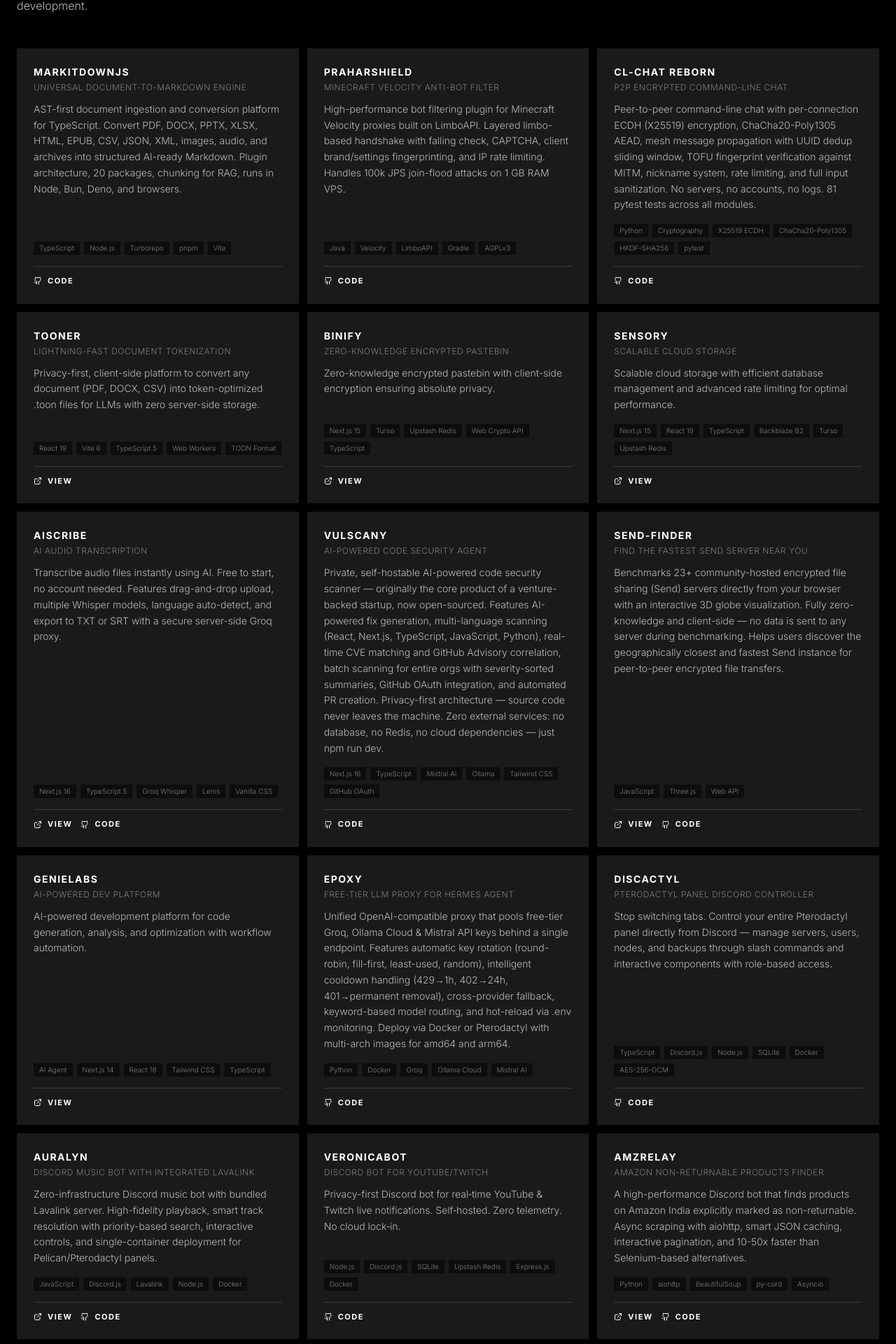
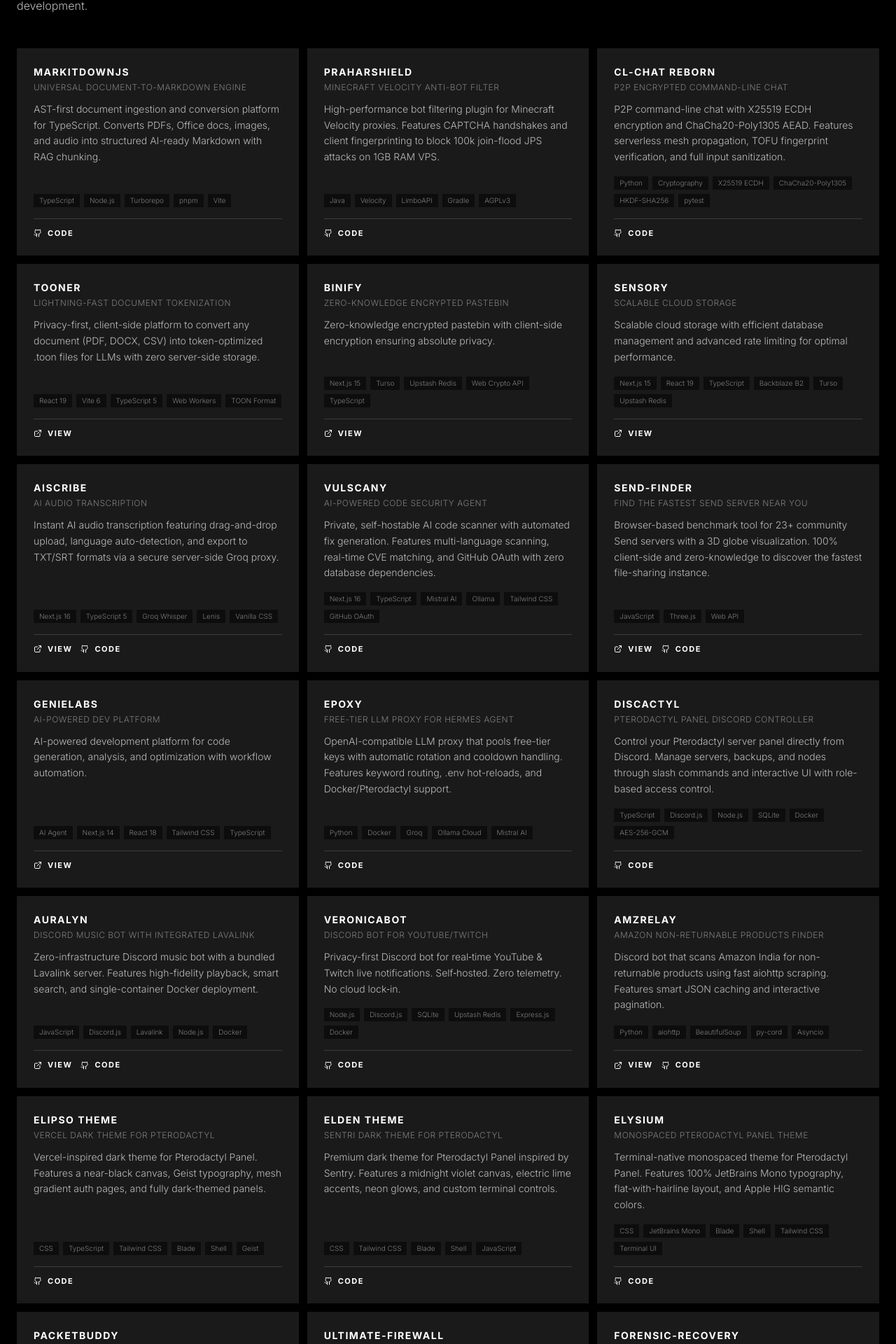
Before and after one commit to instax-dutta/Portfoliov4, a Next.js app: page /projects in a window 1280 px wide. Shown: the part 252-2172 px from the top of the page at 70% size. Built offline with nearby package versions, Linux system fonts and the light colour scheme.

Commit message:
style: shorten project descriptions to optimize grid layout

```diff
--- a/app/projects/ProjectsClient.tsx
+++ b/app/projects/ProjectsClient.tsx
@@ -9,7 +9,7 @@ const projects = [
   {
     title: "MarkItDownJS",
     subtitle: "Universal Document-to-Markdown Engine",
-    description: "AST-first document ingestion and conversion platform for TypeScript. Convert PDF, DOCX, PPTX, XLSX, HTML, EPUB, CSV, JSON, XML, images, audio, and archives into structured AI-ready Markdown. Plugin architecture, 20 packages, chunking for RAG, runs in Node, Bun, Deno, and browsers.",
+    description: "AST-first document ingestion and conversion platform for TypeScript. Converts PDFs, Office docs, images, and audio into structured AI-ready Markdown with RAG chunking.",
     technologies: ["TypeScript", "Node.js", "Turborepo", "pnpm", "Vite"],
     link: "https://github.com/instax-dutta/MarkItDownJS",
     github: "https://github.com/instax-dutta/MarkItDownJS",
@@ -17,7 +17,7 @@ const projects = [
   {
     title: "PraharShield",
     subtitle: "Minecraft Velocity Anti-Bot Filter",
-    description: "High-performance bot filtering plugin for Minecraft Velocity proxies built on LimboAPI. Layered limbo-based handshake with falling check, CAPTCHA, client brand/settings fingerprinting, and IP rate limiting. Handles 100k JPS join-flood attacks on 1 GB RAM VPS.",
+    description: "High-performance bot filtering plugin for Minecraft Velocity proxies. Features CAPTCHA handshakes and client fingerprinting to block 100k join-flood JPS attacks on 1GB RAM VPS.",
     technologies: ["Java", "Velocity", "LimboAPI", "Gradle", "AGPLv3"],
     link: "https://github.com/instax-dutta/PraharShield",
     github: "https://github.com/instax-dutta/PraharShield",
@@ -25,7 +25,7 @@ const projects = [
   {
     title: "CL-Chat Reborn",
     subtitle: "P2P Encrypted Command-Line Chat",
-    description: "Peer-to-peer command-line chat with per-connection ECDH (X25519) encryption, ChaCha20-Poly1305 AEAD, mesh message propagation with UUID dedup sliding window, TOFU fingerprint verification against MITM, nickname system, rate limiting, and full input sanitization. No servers, no accounts, no logs. 81 pytest tests across all modules.",
+    description: "P2P command-line chat with X25519 ECDH encryption and ChaCha20-Poly1305 AEAD. Features serverless mesh propagation, TOFU fingerprint verification, and full input sanitization.",
     technologies: ["Python", "Cryptography", "X25519 ECDH", "ChaCha20-Poly1305", "HKDF-SHA256", "pytest"],
     link: "https://github.com/instax-dutta/cl-chat-reborn",
     github: "https://github.com/instax-dutta/cl-chat-reborn",
@@ -55,7 +55,7 @@ const projects = [
   {
     title: "AiScribe",
     subtitle: "AI Audio Transcription",
-    description: "Transcribe audio files instantly using AI. Free to start, no account needed. Features drag-and-drop upload, multiple Whisper models, language auto-detect, and export to TXT or SRT with a secure server-side Groq proxy.",
+    description: "Instant AI audio transcription featuring drag-and-drop upload, language auto-detection, and export to TXT/SRT formats via a secure server-side Groq proxy.",
     technologies: ["Next.js 16", "TypeScript 5", "Groq Whisper", "Lenis", "Vanilla CSS"],
     link: "https://ais.sdad.pro",
     github: "https://github.com/instax-dutta/aiscribe",
@@ -63,7 +63,7 @@ const projects = [
   {
     title: "Vulscany",
     subtitle: "AI-Powered Code Security Agent",
-    description: "Private, self-hostable AI-powered code security scanner — originally the core product of a venture-backed startup, now open-sourced. Features AI-powered fix generation, multi-language scanning (React, Next.js, TypeScript, JavaScript, Python), real-time CVE matching and GitHub Advisory correlation, batch scanning for entire orgs with severity-sorted summaries, GitHub OAuth integration, and automated PR creation. Privacy-first architecture — source code never leaves the machine. Zero external services: no database, no Redis, no cloud dependencies — just npm run dev.",
+    description: "Private, self-hostable AI code scanner with automated fix generation. Features multi-language scanning, real-time CVE matching, and GitHub OAuth with zero database dependencies.",
     technologies: ["Next.js 16", "TypeScript", "Mistral AI", "Ollama", "Tailwind CSS", "GitHub OAuth"],
     link: "https://github.com/instax-dutta/vulscany",
     github: "https://github.com/instax-dutta/vulscany",
@@ -71,7 +71,7 @@ const projects = [
   {
     title: "Send-Finder",
     subtitle: "Find the Fastest Send Server Near You",
-    description: "Benchmarks 23+ community-hosted encrypted file sharing (Send) servers directly from your browser with an interactive 3D globe visualization. Fully zero-knowledge and client-side — no data is sent to any server during benchmarking. Helps users discover the geographically closest and fastest Send instance for peer-to-peer encrypted file transfers.",
+    description: "Browser-based benchmark tool for 23+ community Send servers with a 3D globe visualization. 100% client-side and zero-knowledge to discover the fastest file-sharing instance.",
     technologies: ["JavaScript", "Three.js", "Web API"],
     link: "https://ssf.sdad.pro",
     github: "https://github.com/instax-dutta/Send-Finder",
@@ -87,7 +87,7 @@ const projects = [
   {
     title: "Epoxy",
     subtitle: "Free-tier LLM Proxy for Hermes Agent",
-    description: "Unified OpenAI-compatible proxy that pools free-tier Groq, Ollama Cloud & Mistral API keys behind a single endpoint. Features automatic key rotation (round-robin, fill-first, least-used, random), intelligent cooldown handling (429→1h, 402→24h, 401→permanent removal), cross-provider fallback, keyword-based model routing, and hot-reload via .env monitoring. Deploy via Docker or Pterodactyl with multi-arch images for amd64 and arm64.",
+    description: "OpenAI-compatible LLM proxy that pools free-tier keys with automatic rotation and cooldown handling. Features keyword routing, .env hot-reloads, and Docker/Pterodactyl support.",
     technologies: ["Python", "Docker", "Groq", "Ollama Cloud", "Mistral AI"],
     link: "https://github.com/instax-dutta/epoxy",
     github: "https://github.com/instax-dutta/epoxy",
@@ -96,7 +96,7 @@ const projects = [
   {
     title: "Discactyl",
     subtitle: "Pterodactyl Panel Discord Controller",
-    description: "Stop switching tabs. Control your entire Pterodactyl panel directly from Discord — manage servers, users, nodes, and backups through slash commands and interactive components with role-based access.",
+    description: "Control your Pterodactyl server panel directly from Discord. Manage servers, backups, and nodes through slash commands and interactive UI with role-based access control.",
     technologies: ["TypeScript", "Discord.js", "Node.js", "SQLite", "Docker", "AES-256-GCM"],
     link: "https://github.com/instax-dutta/discactyl",
     github: "https://github.com/instax-dutta/discactyl",
@@ -104,7 +104,7 @@ const projects = [
   {
     title: "Auralyn",
     subtitle: "Discord Music Bot with Integrated Lavalink",
-    description: "Zero-infrastructure Discord music bot with bundled Lavalink server. High-fidelity playback, smart track resolution with priority-based search, interactive controls, and single-container deployment for Pelican/Pterodactyl panels.",
+    description: "Zero-infrastructure Discord music bot with a bundled Lavalink server. Features high-fidelity playback, smart search, and single-container Docker deployment.",
     technologies: ["JavaScript", "Discord.js", "Lavalink", "Node.js", "Docker"],
     link: "https://auralyn.sdad.pro",
     github: "https://github.com/instax-dutta/Auralyn",
@@ -120,7 +120,7 @@ const projects = [
   {
     title: "AMZRelay",
     subtitle: "Amazon Non-Returnable Products Finder",
-    description: "A high-performance Discord bot that finds products on Amazon India explicitly marked as non-returnable. Async scraping with aiohttp, smart JSON caching, interactive pagination, and 10-50x faster than Selenium-based alternatives.",
+    description: "Discord bot that scans Amazon India for non-returnable products using fast aiohttp scraping. Features smart JSON caching and interactive pagination.",
     technologies: ["Python", "aiohttp", "BeautifulSoup", "py-cord", "Asyncio"],
     link: "https://discord.com/api/oauth2/authorize?client_id=1509572599422910626&permissions=0&scope=bot%20applications.commands",
     github: "https://github.com/instax-dutta/AMZRelay",
@@ -129,7 +129,7 @@ const projects = [
   {
     title: "Elipso Theme",
     subtitle: "Vercel Dark Theme for Pterodactyl",
-    description: "A Vercel-inspired dark theme for Pterodactyl Panel featuring near-black canvas, Geist & Geist Mono typography, mesh gradient auth pages, and fully dark-themed React client and admin panel.",
+    description: "Vercel-inspired dark theme for Pterodactyl Panel. Features a near-black canvas, Geist typography, mesh gradient auth pages, and fully dark-themed panels.",
     technologies: ["CSS", "TypeScript", "Tailwind CSS", "Blade", "Shell", "Geist"],
     link: "https://github.com/instax-dutta/elipso-theme",
     github: "https://github.com/instax-dutta/elipso-theme",
@@ -137,7 +137,7 @@ const projects = [
   {
     title: "Elden Theme",
     subtitle: "Sentri Dark Theme for Pterodactyl",
-    description: "A premium dark theme for Pterodactyl Panel inspired by Sentry's design language — midnight violet canvas, electric lime accents, neon border glows, and custom Monaco-style terminal controls.",
+    description: "Premium dark theme for Pterodactyl Panel inspired by Sentry. Features a midnight violet canvas, electric lime accents, neon glows, and custom terminal controls.",
     technologies: ["CSS", "Tailwind CSS", "Blade", "Shell", "JavaScript"],
     link: "https://github.com/instax-dutta/elden-theme",
     github: "https://github.com/instax-dutta/elden-theme",
@@ -145,7 +145,7 @@ const projects = [
   {
     title: "Elysium",
     subtitle: "Monospaced Pterodactyl Panel Theme",
-    description: "A terminal-native dark theme for Pterodactyl Panel inspired by OpenCode — 100% JetBrains Mono typography, flat-with-hairline design, ASCII-bracket glyphs, and Apple HIG semantic colors.",
+    description: "Terminal-native monospaced theme for Pterodactyl Panel. Features 100% JetBrains Mono typography, flat-with-hairline layout, and Apple HIG semantic colors.",
     technologies: ["CSS", "JetBrains Mono", "Blade", "Shell", "Tailwind CSS", "Terminal UI"],
     link: "https://github.com/instax-dutta/elysium",
     github: "https://github.com/instax-dutta/elysium",
@@ -168,7 +168,7 @@ const projects = [
   {
     title: "Forensic-Recovery",
     subtitle: "Forensically-Sound Digital Evidence Acquisition Tool",
-    description: "Windows PowerShell tool for forensically-sound digital evidence acquisition. Targets user-generated files (documents, images, videos, audio) across multiple drives while automatically excluding system artifacts (Windows, Program Files, Recycle Bin, System Volume Information). Features SHA-256 chain-of-custody verification on every file copy, audit-grade timestamped logging with per-file CSV reports, dry-run mode, space pre-flight check with 10% headroom warning, and multi-drive triage (C:, D: by default). Built for incident responders, forensic examiners, and law enforcement — read-only acquisition with no source files modified or deleted.",
+    description: "PowerShell digital evidence acquisition tool with SHA-256 chain-of-custody verification. Features automated system file exclusion, audit logs, dry-run mode, and multi-drive triage.",
     technologies: ["PowerShell", "SHA-256", "Windows"],
     link: "https://github.com/instax-dutta/Forensic-Recovery",
     github: "https://github.com/instax-dutta/Forensic-Recovery",
```
